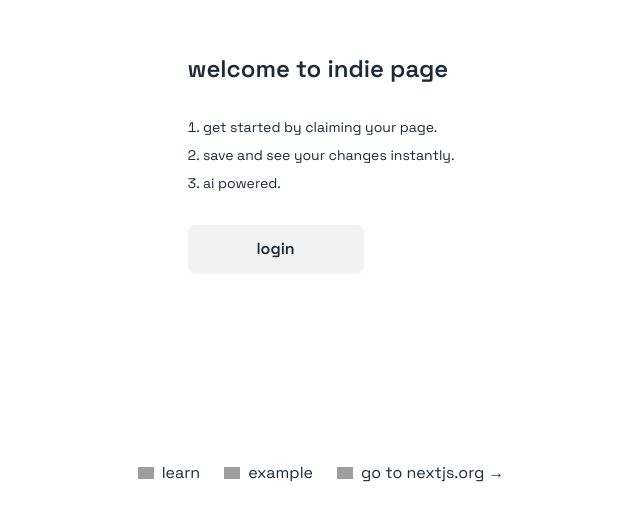
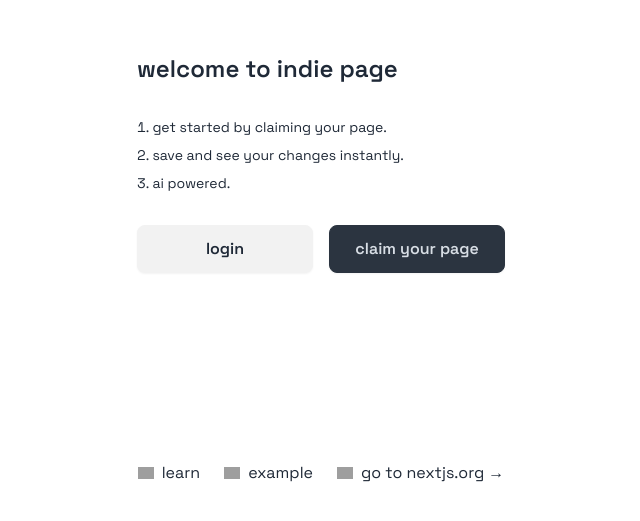
Before and after one commit to luije87/indie-page, a Next.js app: page / in a window 1280 px wide. Shown: the part 237-758 px from the top of the page, without its empty margins (319-959 px from the left). Built offline with nearby package versions, Linux system fonts and the light colour scheme; grey boxes are pictures that could not be loaded.

Commit message:
chore: Update page.tsx to include "claim your page" link
- Added a new link with the text "claim your page" to the page.tsx file in the /app/(main) directory
- This link allows users to navigate to the sign-in page

```diff
--- a/app/(main)/page.tsx
+++ b/app/(main)/page.tsx
@@ -19,6 +19,13 @@ export default function Home() {
             rel="noopener noreferrer"
           >
             login
+          </Link>
+          <Link
+            href="/sign-in"
+            className="btn btn-neutral flex items-center justify-center text-sm sm:text-base h-10 sm:h-12 px-4 sm:px-5 sm:min-w-44"
+            rel="noopener noreferrer"
+          >
+            claim your page
           </Link>
         </div>
       </main>
--- a/app/[id]/page.tsx
+++ b/app/[id]/page.tsx
@@ -40,7 +40,7 @@ export default function Home() {
           </h1>
 
           <p className="mb-4">
-            Hi, I'm Luije! I'm a software engineer and I love building things
+            Hi, I am Luije! I am a software engineer and I love building things
             for the web.
           </p>
 
```
